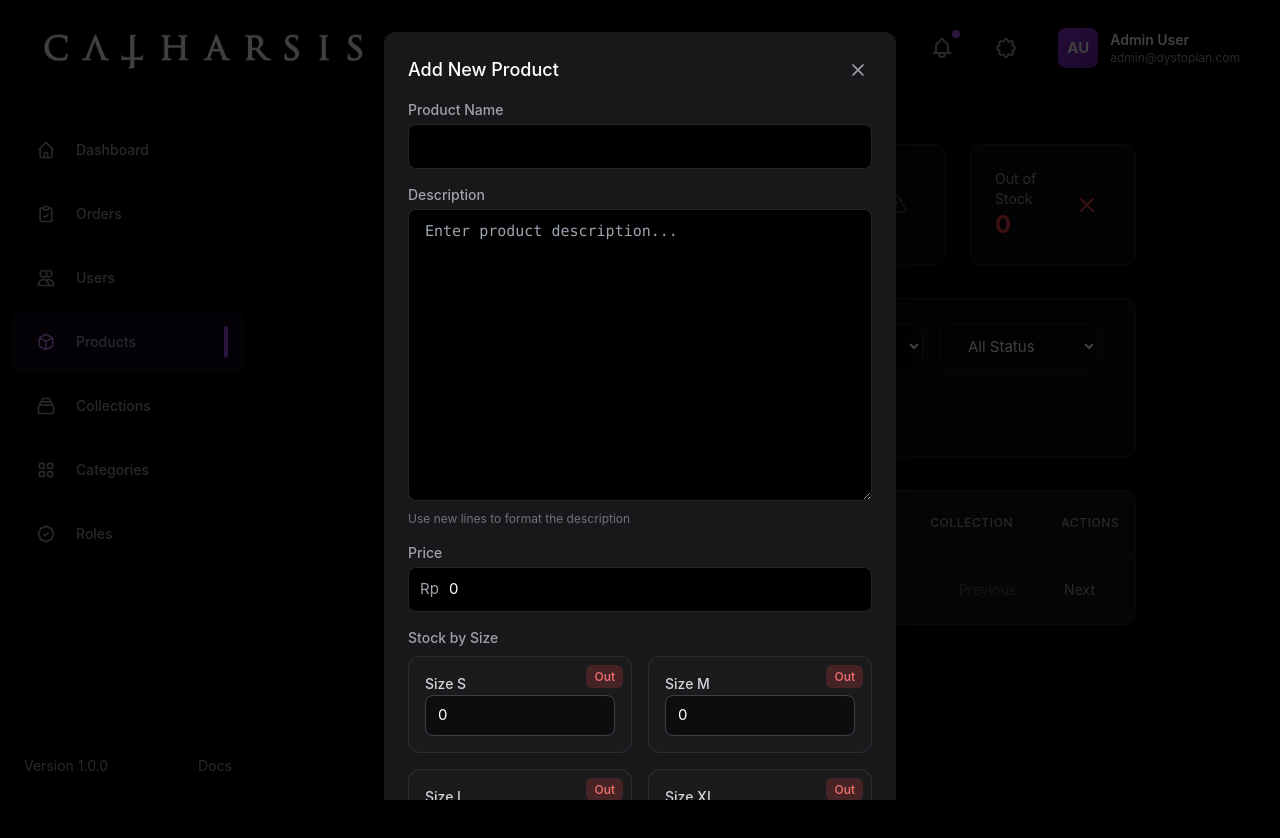
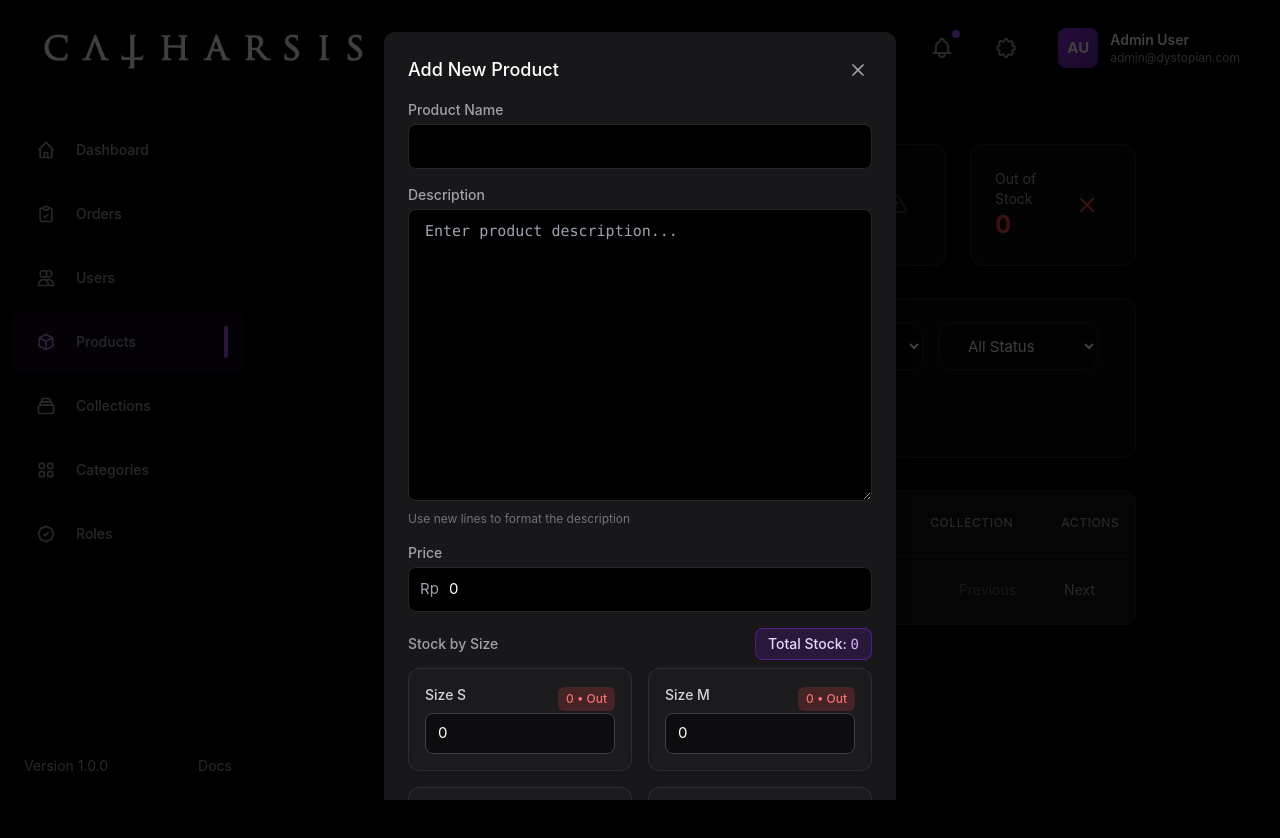
Before and after one commit to gayubrw/catharsis_empire2, a Vue app in the folder vue/: page /admin/products in a window 1280 px wide. Both pictures are taken after typing "Sample" into the empty fields and a click on the button "Add Product". Shown: the top 838 px of the page. Built offline with nearby package versions, Linux system fonts and the light colour scheme.

Commit message:
update admin products part5 fix

```diff
--- a/vue/src/components/Admin/AdminProducts.vue
+++ b/vue/src/components/Admin/AdminProducts.vue
@@ -1,3 +1,4 @@
+// AdminProducts.vue
 <template>
     <div class="min-h-screen bg-black p-28">
         <!-- Stats Cards -->
@@ -56,9 +57,9 @@
 </template>
 
 <script setup>
-import { ref, computed } from 'vue'
+import { ref, computed, onMounted } from 'vue'
 import {
-    productsData,
+    productsData as initialProductsData,
     productCategories,
     collectionsData,
     availableSizes,
@@ -74,10 +75,11 @@ import StockDetailsModal from './Product/Modal/StockDetailsModal.vue'
 import DeleteConfirmationModal from './Product/Modal/DeleteConfirmationModal.vue'
 
 // State
+const products = ref([]) // New reactive products array
 const searchQuery = ref('')
 const categoryFilter = ref('')
 const statusFilter = ref('')
-const collectionFilter = ref('') // Add collection filter
+const collectionFilter = ref('')
 const showModal = ref(false)
 const showStockModal = ref(false)
 const showDeleteModal = ref(false)
@@ -87,9 +89,14 @@ const productToDelete = ref(null)
 const currentPage = ref(1)
 const itemsPerPage = 4
 
+// Initialize products data
+onMounted(() => {
+    products.value = JSON.parse(JSON.stringify(initialProductsData))
+})
+
 // Computed
 const filteredProducts = computed(() => {
-    return productsData.filter(product => {
+    return products.value.filter(product => {
         const matchesSearch = product.name
             .toLowerCase()
             .includes(searchQuery.value.toLowerCase())
@@ -134,7 +141,8 @@ const openAddProductModal = () => {
 }
 
 const editProduct = product => {
-    editingProduct.value = product
+    // Create a deep copy of the product to avoid direct mutations
+    editingProduct.value = JSON.parse(JSON.stringify(product))
     showModal.value = true
 }
 
@@ -157,11 +165,19 @@ const deleteProduct = productId => {
 
 const confirmDelete = () => {
     if (productToDelete.value) {
-        const index = productsData.findIndex(
+        const index = products.value.findIndex(
             p => p.id === productToDelete.value,
         )
         if (index !== -1) {
-            productsData.splice(index, 1)
+            products.value.splice(index, 1)
+
+            // Reset pagination if necessary
+            const maxPage = Math.ceil(
+                filteredProducts.value.length / itemsPerPage,
+            )
+            if (currentPage.value > maxPage) {
+                currentPage.value = Math.max(1, maxPage)
+            }
         }
     }
     showDeleteModal.value = false
@@ -169,21 +185,43 @@ const confirmDelete = () => {
 }
 
 const saveProduct = formData => {
+    // Convert FormData to a regular object
+    const productData = {}
+    formData.forEach((value, key) => {
+        if (key === 'sizeStock') {
+            productData[key] = JSON.parse(value)
+        } else if (key === 'price') {
+            productData[key] = parseFloat(value)
+        } else if (key === 'collection') {
+            productData[key] = parseInt(value)
+        } else {
+            productData[key] = value
+        }
+    })
+
     if (editingProduct.value) {
-        const index = productsData.findIndex(
+        // Update existing product
+        const index = products.value.findIndex(
             p => p.id === editingProduct.value.id,
         )
         if (index !== -1) {
-            productsData[index] = { ...productsData[index], ...formData }
+            // Merge the existing product with new data
+            products.value[index] = {
+                ...products.value[index],
+                ...productData,
+                lastUpdated: new Date().toISOString().split('T')[0],
+            }
         }
     } else {
+        // Create new product
         const newProduct = {
-            id: Math.max(...productsData.map(p => p.id)) + 1,
-            ...formData,
+            id: Math.max(0, ...products.value.map(p => p.id)) + 1,
+            ...productData,
             lastUpdated: new Date().toISOString().split('T')[0],
         }
-        productsData.push(newProduct)
+        products.value.push(newProduct)
     }
+
     showModal.value = false
     editingProduct.value = null
 }
--- a/vue/src/components/Admin/MenuConfig.js
+++ b/vue/src/components/Admin/MenuConfig.js
@@ -223,6 +223,7 @@ XXL : 62 x 80 x 26
 *Everything that the Empire constructs have passed prudent QUALITY CHECKs. However, in extreme cases where you found errors in our creation, please don't hesitate to submit your complaints to our admin before you rate our masterpieces.`,
         price: 369000,
         category: 'Tops',
+        totalStock: '666',
         sizeStock: {
             S: 100,
             M: 200,
@@ -237,6 +238,7 @@ XXL : 62 x 80 x 26
     {
         id: 2,
         name: 'Project DYSTOPIAN - Purpureal',
+        description: ``,
         price: 196000,
         category: 'Tops',
         sizeStock: {
@@ -253,6 +255,7 @@ XXL : 62 x 80 x 26
     {
         id: 3,
         name: 'Project DYSTOPIAN - Mutation',
+        description: ``,
         price: 196000,
         category: 'Accessories',
         sizeStock: {
@@ -269,6 +272,7 @@ XXL : 62 x 80 x 26
     {
         id: 4,
         name: 'Project DYSTOPIAN - Umbra',
+        description: ``,
         price: 96000,
         category: 'Accessories',
         sizeStock: {
@@ -282,6 +286,7 @@ XXL : 62 x 80 x 26
     {
         id: 5,
         name: 'Catharsis EMPIRE - Izanagiryū & Izanamiryū',
+        description: ``,
         price: 969000,
         category: 'Jackets',
         sizeStock: {
--- a/vue/src/components/Admin/Product/Modal/ProductFormModal.vue
+++ b/vue/src/components/Admin/Product/Modal/ProductFormModal.vue
@@ -1,4 +1,3 @@
-// src/components/Admin/Product/Modal/ProductFormModal.vue
 <template>
     <div class="fixed inset-0 z-50 overflow-y-auto">
         <div
@@ -112,16 +111,33 @@
 
                         <!-- Size Stock -->
                         <div>
+                            <div class="flex items-center justify-between mb-2">
                                 <label
-                                class="block text-sm font-medium text-zinc-400 mb-2"
+                                    class="text-sm font-medium text-zinc-400"
                                 >
                                     Stock by Size
                                 </label>
+                                <div
+                                    class="bg-purple-900/30 px-3 py-1 rounded-lg border border-purple-700/50"
+                                >
+                                    <span
+                                        class="text-sm font-medium text-purple-200"
+                                    >
+                                        Total Stock:
+                                        <span class="text-purple-300 font-mono">
+                                            {{ calculateTotalStock }}
+                                        </span>
+                                    </span>
+                                </div>
+                            </div>
                             <div class="grid grid-cols-2 gap-4">
                                 <div
                                     v-for="size in availableSizes"
                                     :key="size"
                                     class="relative bg-zinc-800/30 rounded-xl p-4 border border-zinc-700/50"
+                                >
+                                    <div
+                                        class="flex items-center justify-between"
                                     >
                                         <label
                                             :for="'size-' + size"
@@ -129,6 +145,20 @@
                                         >
                                             Size {{ size }}
                                         </label>
+                                        <span
+                                            :class="
+                                                getStockBadgeClass(
+                                                    form.sizeStock[size] || 0,
+                                                )
+                                            "
+                                        >
+                                            {{
+                                                getStockLabel(
+                                                    form.sizeStock[size] || 0,
+                                                )
+                                            }}
+                                        </span>
+                                    </div>
                                     <input
                                         :id="'size-' + size"
                                         type="number"
@@ -137,21 +167,6 @@
                                         min="0"
                                         placeholder="0"
                                     />
-                                    <div class="absolute top-2 right-2">
-                                        <span
-                                            :class="
-                                                getStockBadgeClass(
-                                                    form.sizeStock[size],
-                                                )
-                                            "
-                                        >
-                                            {{
-                                                getStockLabel(
-                                                    form.sizeStock[size],
-                                                )
-                                            }}
-                                        </span>
-                                    </div>
                                 </div>
                             </div>
                         </div>
@@ -423,17 +438,30 @@ const formatCategory = category => {
         .join(' ')
 }
 
-const getStockBadgeClass = stock => {
-    const baseClasses = 'px-2 py-1 rounded-md text-xs font-medium'
-    if (stock > 10) return `${baseClasses} bg-emerald-500/20 text-emerald-400`
-    if (stock > 0) return `${baseClasses} bg-yellow-500/20 text-yellow-400`
-    return `${baseClasses} bg-red-500/20 text-red-400`
+// Add new computed property for total stock
+const calculateTotalStock = computed(() => {
+    return Object.values(form.value.sizeStock).reduce((sum, stock) => {
+        const stockNumber = Number(stock) || 0
+        return sum + stockNumber
+    }, 0)
+})
+
+// Update stock label function to show actual numbers
+const getStockLabel = stock => {
+    const stockNum = Number(stock) || 0
+    if (stockNum > 10) return `${stockNum} • In Stock`
+    if (stockNum > 0) return `${stockNum} • Low`
+    return '0 • Out'
 }
 
-const getStockLabel = stock => {
-    if (stock > 10) return 'In Stock'
-    if (stock > 0) return 'Low'
-    return 'Out'
+// Update stock badge class to handle undefined values
+const getStockBadgeClass = stock => {
+    const stockNum = Number(stock) || 0
+    const baseClasses = 'px-2 py-1 rounded-md text-xs font-medium'
+    if (stockNum > 10)
+        return `${baseClasses} bg-emerald-500/20 text-emerald-400`
+    if (stockNum > 0) return `${baseClasses} bg-yellow-500/20 text-yellow-400`
+    return `${baseClasses} bg-red-500/20 text-red-400`
 }
 
 const validateForm = () => {
--- a/vue/src/components/Admin/Product/Modal/StockDetailsModal.vue
+++ b/vue/src/components/Admin/Product/Modal/StockDetailsModal.vue
@@ -42,6 +42,46 @@
                 </div>
 
                 <div v-if="product" class="p-6 space-y-6">
+                    <!-- Total Stock Summary Card -->
+                    <div
+                        class="bg-purple-900/30 rounded-xl p-4 border border-purple-700/50"
+                    >
+                        <div class="flex items-center justify-between">
+                            <div>
+                                <span
+                                    class="text-sm font-medium text-purple-200"
+                                    >Total Stock</span
+                                >
+                                <div class="mt-1 flex items-baseline">
+                                    <span
+                                        class="text-2xl font-semibold text-purple-300"
+                                    >
+                                        {{ getTotalStock(product.sizeStock) }}
+                                    </span>
+                                    <span class="ml-2 text-sm text-purple-400"
+                                        >units</span
+                                    >
+                                </div>
+                            </div>
+                            <div class="p-3 bg-purple-800/30 rounded-lg">
+                                <svg
+                                    class="w-6 h-6 text-purple-400"
+                                    viewBox="0 0 24 24"
+                                    fill="none"
+                                    stroke="currentColor"
+                                >
+                                    <path
+                                        d="M20 7l-8-4-8 4m16 0l-8 4m8-4v10l-8 4m0-10L4 7m8 4v10M4 7v10l8 4"
+                                        stroke-width="2"
+                                        stroke-linecap="round"
+                                        stroke-linejoin="round"
+                                    />
+                                </svg>
+                            </div>
+                        </div>
+                    </div>
+
+                    <!-- Size Stock Grid -->
                     <div class="grid grid-cols-2 gap-4">
                         <div
                             v-for="(stock, size) in product.sizeStock"
@@ -59,18 +99,7 @@
                         </div>
                     </div>
 
-                    <div class="space-y-4">
-                        <div
-                            class="flex items-center justify-between p-4 bg-zinc-800/30 rounded-xl border border-zinc-700/50"
-                        >
-                            <span class="text-sm font-medium text-zinc-300"
-                                >Total Stock</span
-                            >
-                            <span class="text-sm font-medium text-purple-400">
-                                {{ getTotalStock(product.sizeStock) }}
-                            </span>
-                        </div>
-
+                    <!-- Status Summary -->
                     <div
                         class="flex items-center justify-between p-4 bg-zinc-800/30 rounded-xl border border-zinc-700/50"
                     >
@@ -90,7 +119,6 @@
                                 )
                             }}
                         </span>
-                        </div>
                     </div>
                 </div>
 
```
Lines whose indentation alone changed are shown as unchanged.
